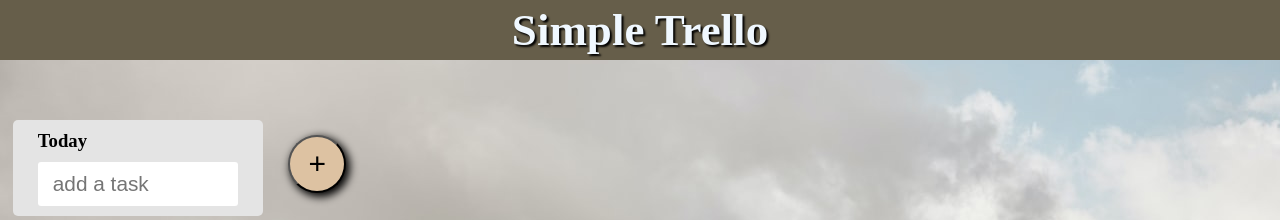
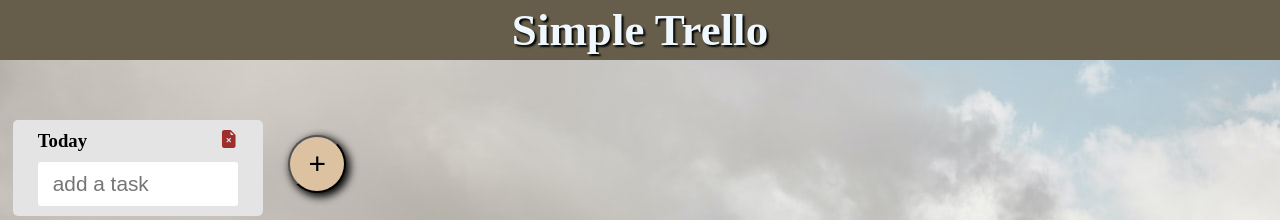
Before and after one commit to kobainu/trello-clone-app, a React (Create React App) app: page / in a window 1280 px wide. Shown: the top 220 px of the page. Built offline with nearby package versions, Linux system fonts and the light colour scheme.

Commit message:
create button to delete a task card

```diff
--- a/src/components/task/TaskCard.jsx
+++ b/src/components/task/TaskCard.jsx
@@ -4,14 +4,20 @@
 import TaskAddInput from "./input/TaskAddInput";
 import Tasks from "./Tasks";
 
-const TaskCard = () => {
+const TaskCard = ({ TaskCardsList, setTaskCardsList, taskCard }) => {
   const [inputText, setInputText] = useState("");
   const [taskList, setTaskList] = useState([]);
 
   return (
     <div className="taskCard">
-      <TaskCardTitle />
-      <TaskCardDeleteButton />
+      <div className="taskCardTitleAndTaskCardDeleteButtonArea">
+        <TaskCardTitle />
+        <TaskCardDeleteButton
+          TaskCardsList={TaskCardsList}
+          setTaskCardsList={setTaskCardsList}
+          taskCard={taskCard}
+        />
+      </div>
       <TaskAddInput
         inputText={inputText}
         setInputText={setInputText}
--- a/src/components/task/TaskCards.jsx
+++ b/src/components/task/TaskCards.jsx
@@ -12,8 +12,13 @@
 
   return (
     <div className="TaskCardsArea">
-      {TaskCardsList.map((TaskCardList) => (
-        <TaskCard key={TaskCardList.id} />
+      {TaskCardsList.map((taskCard) => (
+        <TaskCard
+          key={taskCard.id}
+          TaskCardsList={TaskCardsList}
+          setTaskCardsList={setTaskCardsList}
+          taskCard={taskCard}
+        />
       ))}
       <AddTaskCardButton
         TaskCardsList={TaskCardsList}
--- a/src/components/task/button/TaskCardDeleteButton.jsx
+++ b/src/components/task/button/TaskCardDeleteButton.jsx
@@ -1,7 +1,24 @@
 import React from "react";
 
-const TaskCardDeleteButton = () => {
-  return <div></div>;
+const TaskCardDeleteButton = ({
+  TaskCardsList,
+  setTaskCardsList,
+  taskCard,
+}) => {
+  const taskCardDeleteButton = (id) => {
+    // タスクカードを削除する
+    setTaskCardsList(TaskCardsList.filter((e) => e.id !== id));
+  };
+  return (
+    <div>
+      <button
+        className="taskCardDeleteButton"
+        onClick={() => taskCardDeleteButton(taskCard.id)}
+      >
+        <i className="bi bi-file-earmark-x-fill"></i>
+      </button>
+    </div>
+  );
 };
 
 export default TaskCardDeleteButton;
--- a/src/index.css
+++ b/src/index.css
@@ -102,3 +102,16 @@
   box-shadow: none;
   translate: 3px 3px;
 }
+
+.taskCardTitleAndTaskCardDeleteButtonArea {
+  display: flex;
+  justify-content: space-between;
+}
+
+.taskCardDeleteButton {
+  font-size: 18px;
+  color: rgb(158, 46, 46);
+  background-color: rgb(228,228,228);
+  border: none;
+  cursor: pointer;
+}
```
